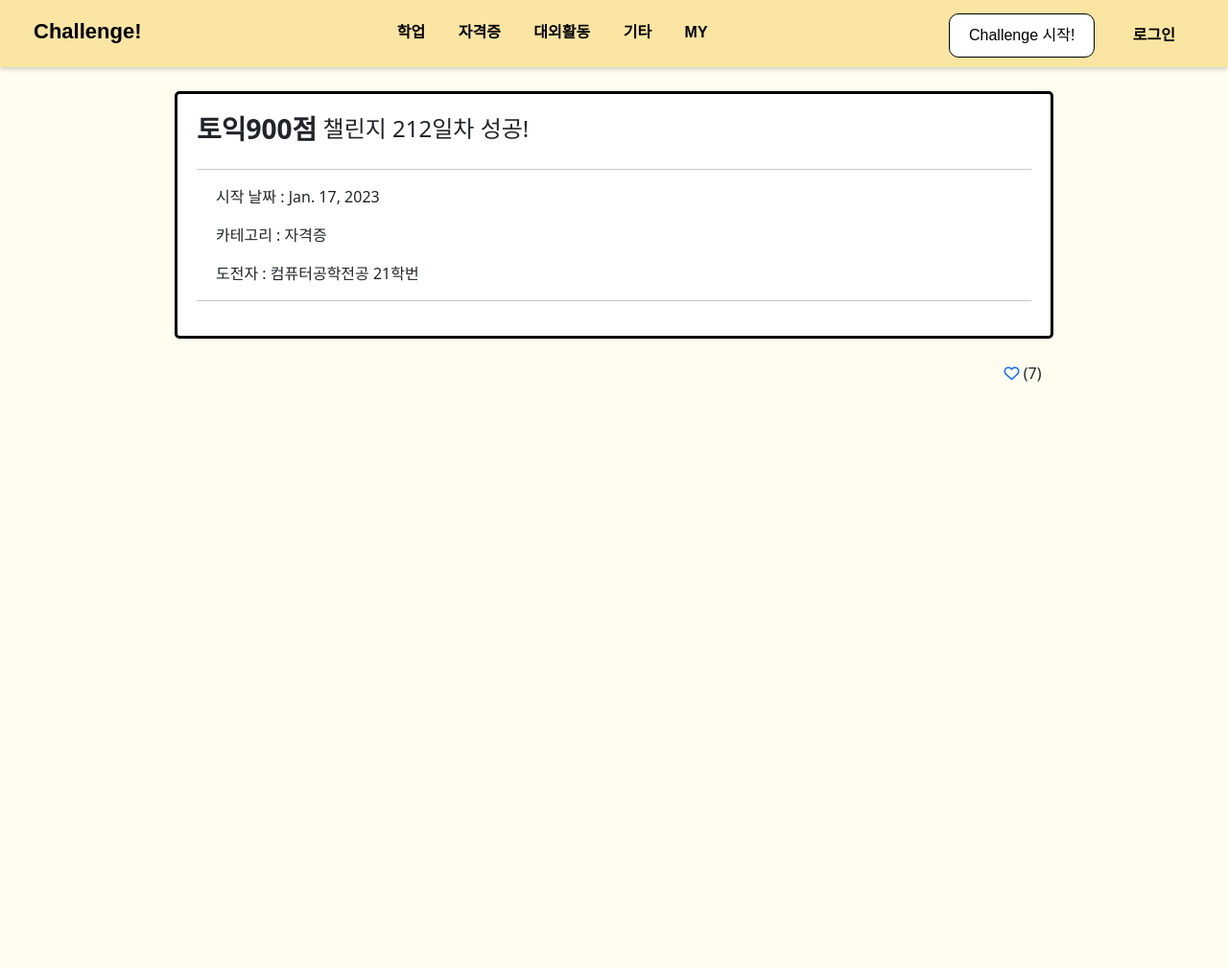
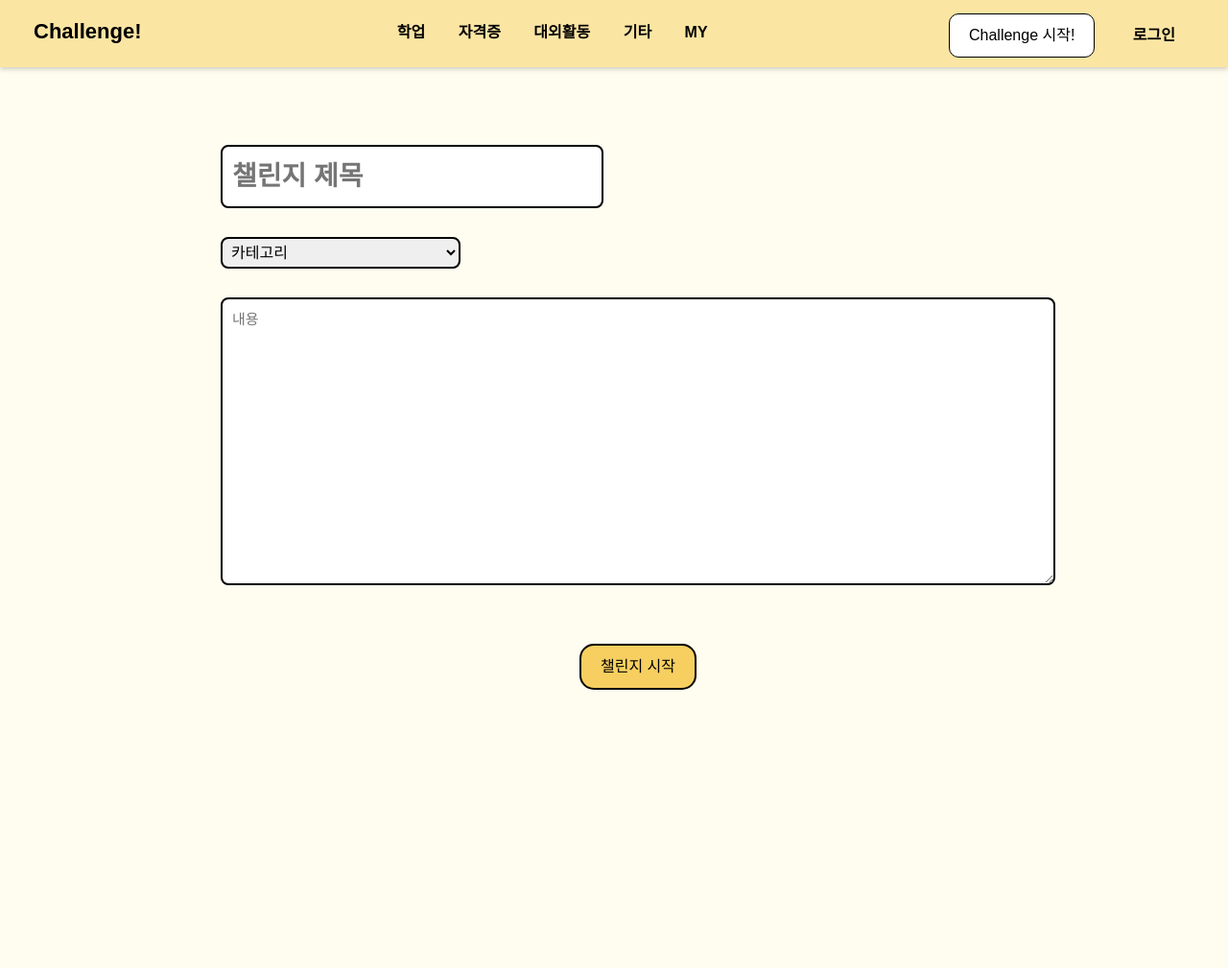
Before and after one commit to 2023-CodewithDuksung/2023-CodeWithDS-05, a Django app: template board/templates/board/challenge_new.html in a window 1280 px wide. Shown: the whole page at 96% size. Before the commit the page ends 398 px from the top, so only its background shows below. Run offline with Django 4.2, Linux system fonts and the light colour scheme; the template is opened without the code that fills it: values that come from a table or form of the project are taken from there, others are empty; data comes from the database, SQL or seed files in the repository; some libraries are stand-ins or nearby versions.

Commit message:
Update challenge_new

```diff
--- a/board/templates/board/challenge_new.html
+++ b/board/templates/board/challenge_new.html
@@ -1,69 +1,28 @@
 {% extends 'board/base.html' %}
+{% load widget_tweaks %}
+
 {% block main_area %}
-<div class="col text-left" style="margin-left:100px; margin-right:100px">
-    <script>
-        function checkStatus() {
-            if({{challenge.status}} == "1") {
-                var result = confirm("성공한 챌린지를 수정하시면 일수가 달라질 수 있습니다. 수정하시겠습니까?");
-                if(result) {
-                    location.href = "update/";
-                }
-            }
-            else if({{challenge.status}} == "2") {
-                var result = confirm("실패한 챌린지를 수정하시면 일수가 달라질 수 있습니다. 수정하시겠습니까?");
-                if(result) {
-                    location.href = "update/";
-                }
-            }
-            else {
-                location.href = "update/";
-            }
-        };
-    </script>
-<br>
-
-<div style="background-color: #ffffff; padding: 20px;border: 3px solid black;border-radius: 5px;">
-    <div style="display: flex; align-items: center;">
-    <h3 style="font-weight:bold;">{{challenge.title}}</h3>
-
-
-    <h4>&nbsp;챌린지 {{challenge.get_day}}일차
-        {% if challenge.status == "0" %}
-            진행중...
-        {% elif challenge.status == "1" %}
-            성공!
-        {% elif challenge.status == "2" %}
-            실패
-        {% endif %}
-    </h4></div>
- <hr>
-<div style="margin-left:20px; margin-right:20px">
-        <p>시작 날짜 : {{challenge.start_date}}</p>
-        <p>카테고리 : {{challenge.category}}</p>
-        <p>도전자 : {{challenge.get_user_name}}</p>
+<div id="new_body" class="col">
+        <form method="post" enctype="multipart/form-data" style="display: inline-block;">
+            {% csrf_token %}
+            {% comment %} <h4 class="new_title">챌린지 제목</h4> {% endcomment %}
+            {{form.title|add_class:"new_title"|attr:"placeholder:챌린지 제목"}}
+            <br>
+            <div class="form-group">
+                <select name="category" id="new_category" required>
+                    <option value="" disabled selected>카테고리</option>
+                    {% for c in categories %}
+                    <option value="{{c.name}}">{{c.name}}</option>
+                    {% endfor %}
+                </select>
+            </div>
+            <div class="form-group">
+                <textarea cols="150" rows="10" name="memo" id="new_memo" placeholder="내용"></textarea>
+            </div>
+            <br>
+        </form>
+    <div class="text-center">
+    <button id="new_button" type="submit">챌린지 시작</button>
     </div>
-    <hr>
-    {% if challenge.memo %}
-    <b style="margin-left:20px; margin-right:20px;">[내용]</b>
-    <div style="background-color:#ffffff; margin-left:20px; margin-right:20px">
-        {{challenge.memo}}
-    </div>
-    {% endif %}
-
-
 </div>
-<br>
-<div style="display: flex; justify-content: flex-end;">
-    {% if request.user in challenge.like_users.all %}
-    <a href="like/" type="button" style="color:red;margin-left:20px; margin-right:20px padding: 10px 20px;"><i class="fa-solid fa-heart fg-danger"></i></a>
-    {% else %}
-    <a href="like/" type="button" style="margin-left:20px; margin-right:20px padding: 10px 20px;"><i class="fa-regular fa-heart"></i></a>
-    {% endif %} &nbsp;({{challenge.like_users.count}})
-    &nbsp;&nbsp;
-    {% if user.is_authenticated %}
-        {% if user == challenge.user %}
-        <button type="button" onclick="checkStatus()" style="background-color: #f7cf60;border: none;border-radius: 5px; padding: 10px 20px;" >챌린지 수정</button>
-        {% endif %}
-    {% endif %}
-</div></div>
 {% endblock %}
```
